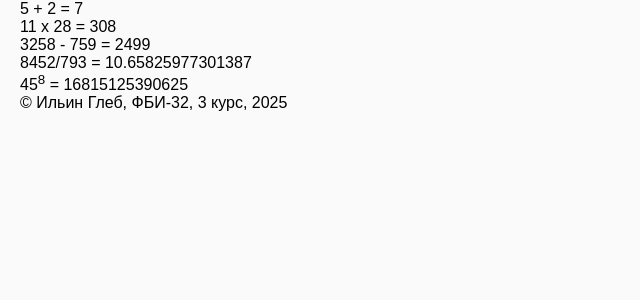
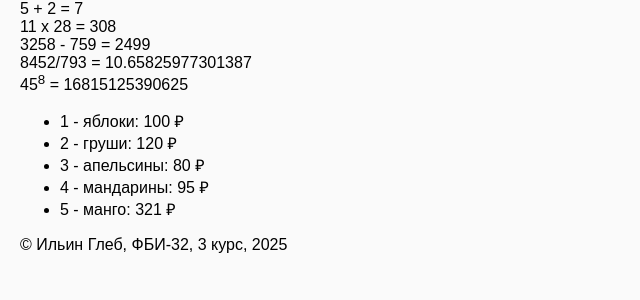
Before and after one commit to IlinGlebD/web-back-labs, a Flask app: page /lab2/example in a window 1280 px wide. Shown: the part 38-338 px from the top of the page, without its empty margins (0-640 px from the left). Run offline with Flask 3, Linux system fonts and the light colour scheme.

Commit message:
Цикл в шаблоне

```diff
--- a/app.py
+++ b/app.py
@@ -405,4 +405,13 @@ def example():
     lab_number = 2
     group = 'ФБИ-32'
     course = '3 курс'
-    return render_template('example.html', name=name, lab_number=lab_number, group=group, course=course)
+    fruits = [
+        {'name':'яблоки', 'price':100},
+        {'name':'груши', 'price':120},
+        {'name':'апельсины', 'price':80},
+        {'name':'мандарины', 'price':95},
+        {'name':'манго', 'price':321},
+        ]
+    return render_template('example.html', name=name,
+                            lab_number=lab_number, group=group,
+                            course=course, fruits=fruits)
--- a/templates/example.html
+++ b/templates/example.html
@@ -24,6 +24,11 @@
         3258 - 759 = {{ 3258 - 759 }} <br>
         8452/793 = {{ 8452/793 }} <br>
         45<sup>8</sup> = {{ 45**8 }}
+        <ul>
+            {% for f in fruits %}
+            <li>{{ loop.index }} - {{ f.name }}: {{ f.price }} &#x20bd;</li>
+            {% endfor %}
+        </ul>
     </main>
 
     <footer>
```
